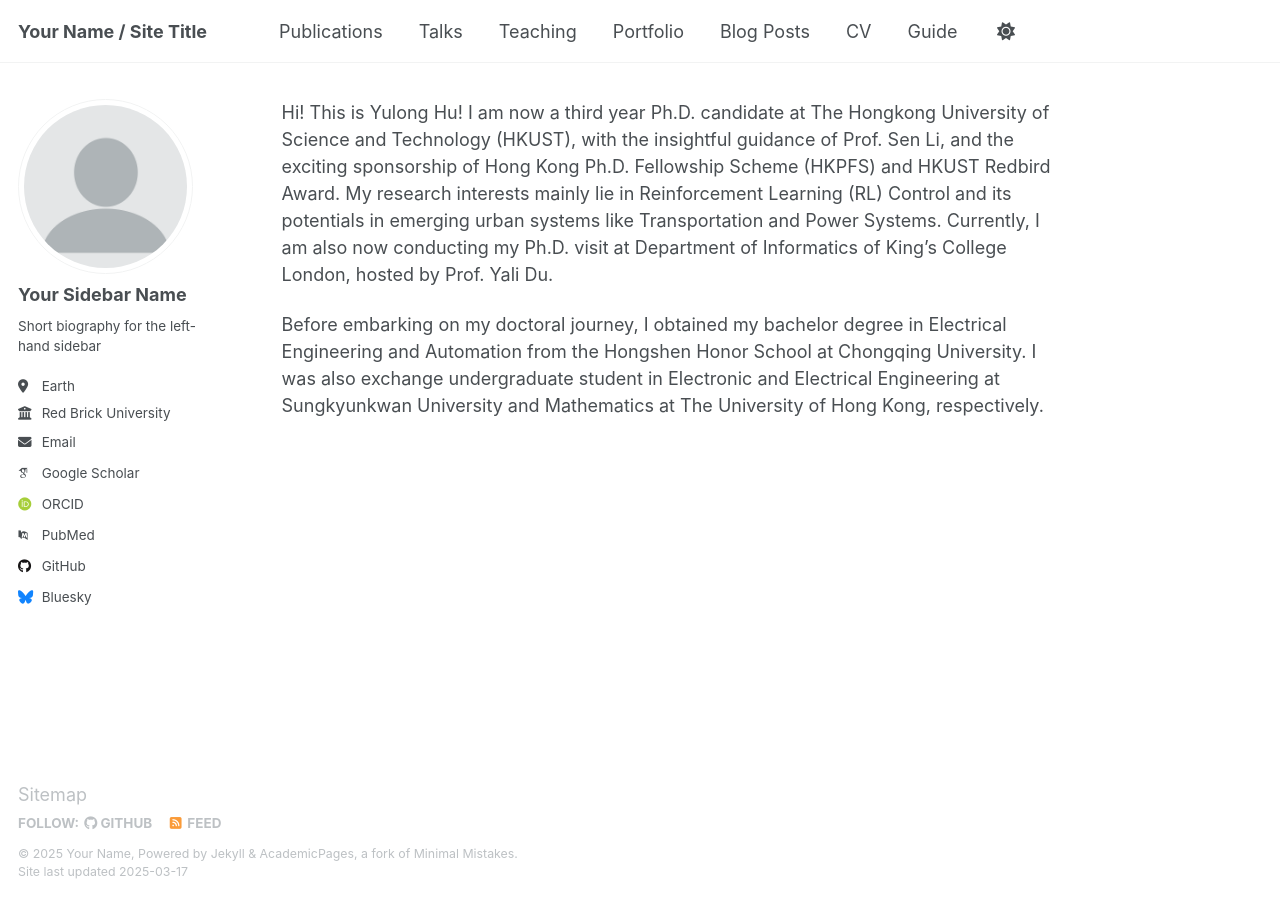
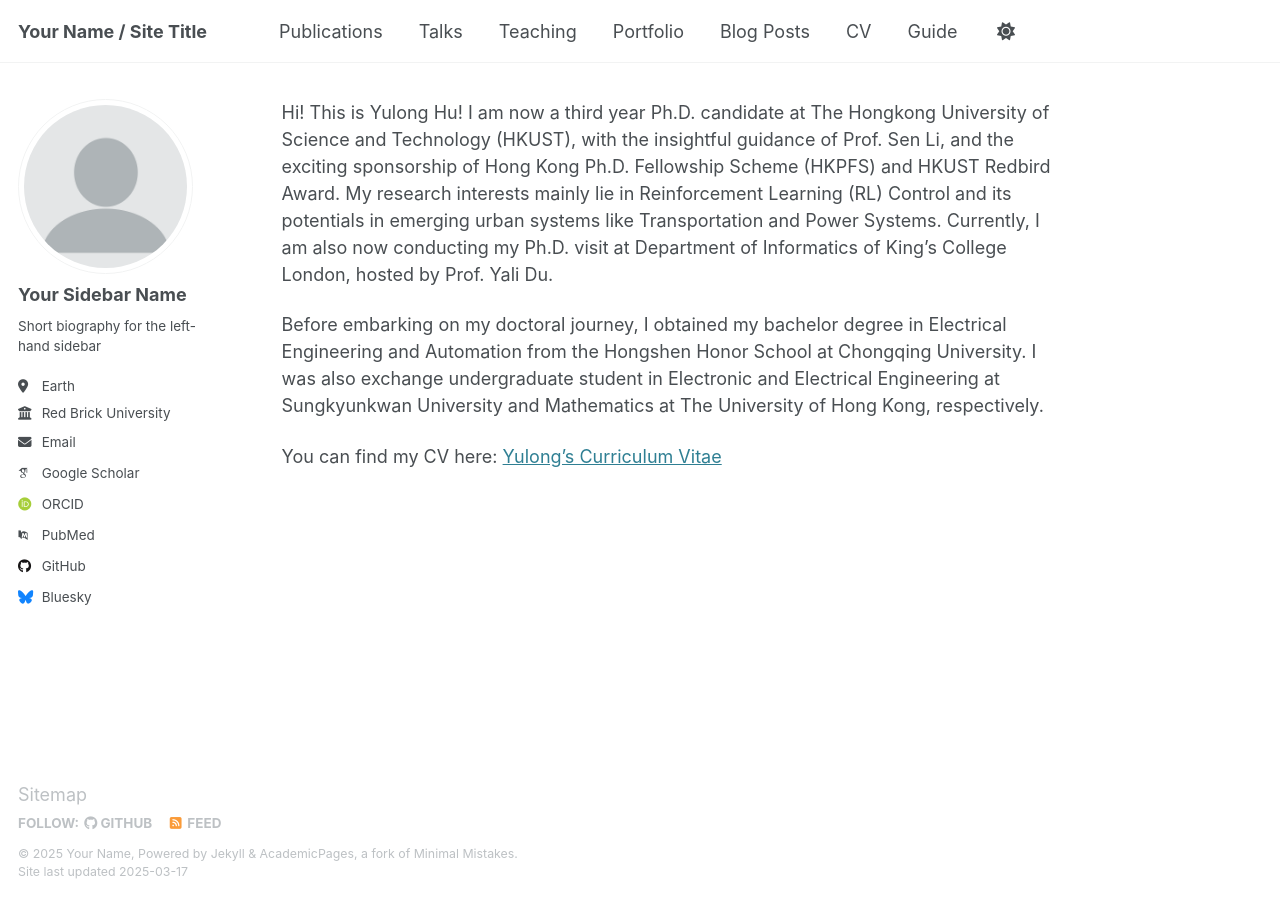
Before and after one commit to yulonghu2000/yulonghu2000.github.io, a Jekyll site: the page built from _pages/about.md, in a window 1280 px wide. Built offline with Jekyll 4.4.1, drawn with Linux system fonts in a browser that asks for light colours; some web fonts are replaced; our own code applies the rules of GitHub Pages for plain Markdown files.

Commit message:
Update about.md

```diff
--- a/_pages/about.md
+++ b/_pages/about.md
@@ -1,3 +1,5 @@
 Hi! This is Yulong Hu! I am now a third year Ph.D. candidate at The Hongkong University of Science and Technology (HKUST), with the insightful guidance of Prof. Sen Li, and the exciting sponsorship of Hong Kong Ph.D. Fellowship Scheme (HKPFS) and HKUST Redbird Award. My research interests mainly lie in Reinforcement Learning (RL) Control and its potentials in emerging urban systems like Transportation and Power Systems. Currently, I am also now conducting my Ph.D. visit at Department of Informatics of King's College London, hosted by Prof. Yali Du.
 
 Before embarking on my doctoral journey, I obtained my bachelor degree in Electrical Engineering and Automation from the Hongshen Honor School at Chongqing University. I was also exchange undergraduate student in Electronic and Electrical Engineering at Sungkyunkwan University and Mathematics at The University of Hong Kong, respectively.
+
+You can find my CV here: [Yulong's Curriculum Vitae](../assets/Curriculum_Vitae.pdf)
```
